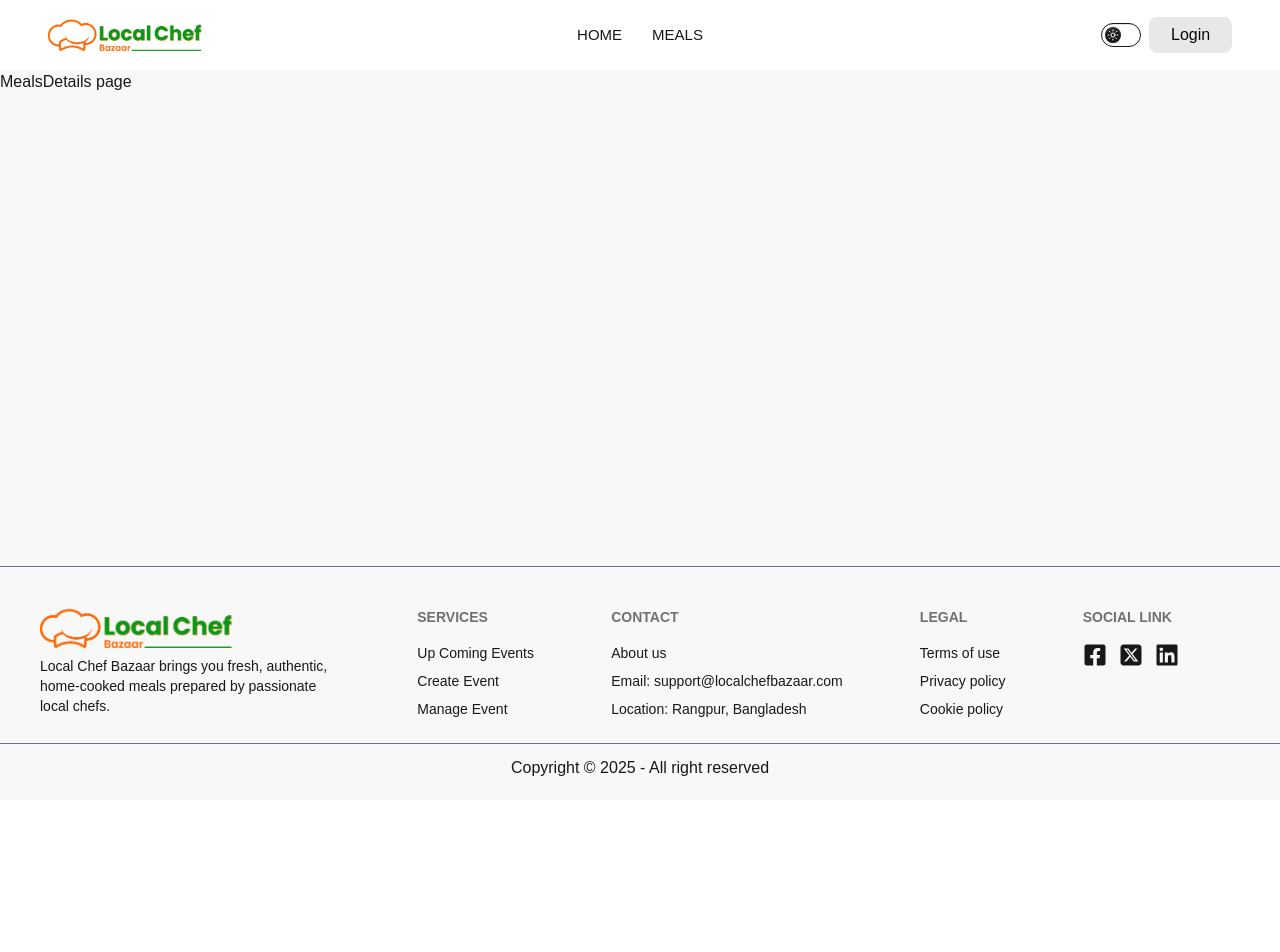
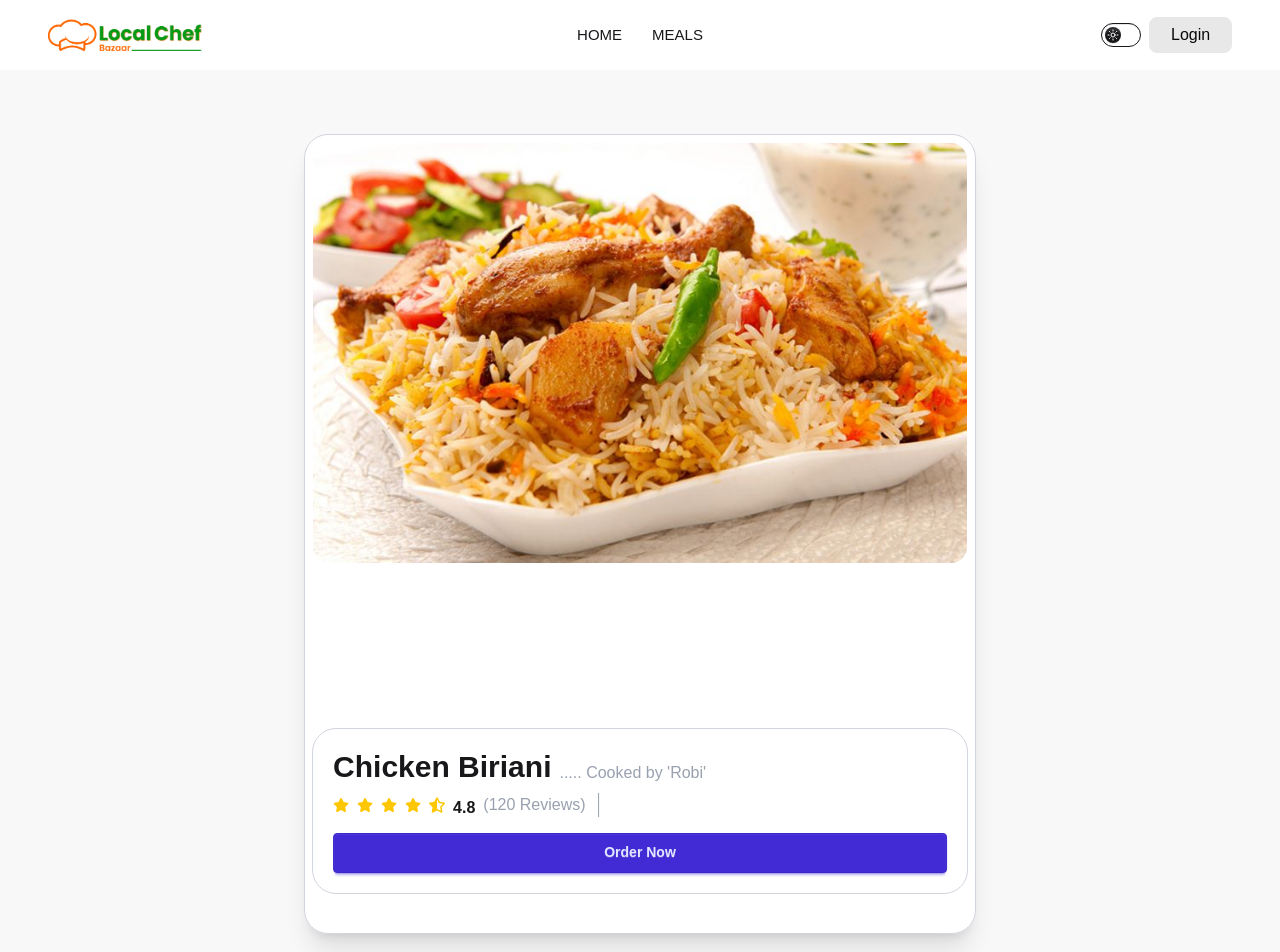
Before and after one commit to NurahadSarker/local-chef-bazaar-client, a React (Vite) app: page /meals-details in a window 1280 px wide. Shown: the top 952 px of the page. Before the commit the page ends 800 px from the top, so only its background shows below. Built offline with nearby package versions, Linux system fonts and the light colour scheme; no server answers.

Commit message:
added meals details page

```diff
--- a/src/Pages/Home/Meals.jsx
+++ b/src/Pages/Home/Meals.jsx
@@ -1,9 +1,16 @@
 import React from 'react';
+import Card from './Card';
 
 const Meals = () => {
     return (
-        <div>
-            Meals
+        <div className='max-w-[1200px] mx-auto my-15'>
+            <div className='text-center mb-10'>
+                <h1 className='text-[32px] font-bold'>Explore Delicious Meals</h1>
+                <p>
+                    Find the perfect dish, check ingredients, and discover your next favorite meal.
+                </p>
+            </div>
+            <Card></Card>
         </div>
     );
 };
--- a/src/Pages/MealsDetails.jsx
+++ b/src/Pages/MealsDetails.jsx
@@ -1,9 +1,37 @@
 import React from 'react';
+import Img from '../assets/chickenbiriani.jpg'
+import { FaStar } from 'react-icons/fa6';
+import { FaStarHalfAlt } from 'react-icons/fa';
 
 const MealsDetails = () => {
     return (
-        <div>
-            MealsDetails page
+        <div className="max-w-2xl mx-auto h-200 my-16 relative shadow-xl rounded-3xl">
+            {/* Image */}
+            <div className="bg-base-100 h-full rounded-3xl border border-gray-300 overflow-hidden p-2">
+                <img className="rounded-2xl w-full" src={Img} alt="" />
+            </div>
+
+            {/* Details Box */}
+            <div className="absolute left-1/2 -translate-x-1/2 bottom-10 w-[97.6%] bg-base-100 p-5 rounded-3xl border border-gray-300">
+                <div className='flex items-end gap-2 mb-2'>
+                    <h1 className="text-3xl font-bold">Chicken Biriani</h1>
+                    <p className="text-gray-400 mt-2">..... Cooked by 'Robi'</p>
+                </div>
+                <div className='flex items-center'>
+                    <div className='flex items-center gap-2 border-r border-gray-400 pr-3'>
+                        <div className='flex items-center gap-2 text-yellow-400'>
+                            <FaStar />
+                            <FaStar />
+                            <FaStar />
+                            <FaStar />
+                            <FaStarHalfAlt />
+                            <h1 className='text-base-content font-bold -mb-1.5'>4.8</h1>
+                        </div>
+                        <h1 className='text-gray-400'>(120 Reviews)</h1>
+                    </div>
+                </div>
+                <button className="mt-4 btn btn-primary w-full">Order Now</button>
+            </div>
         </div>
     );
 };
```
